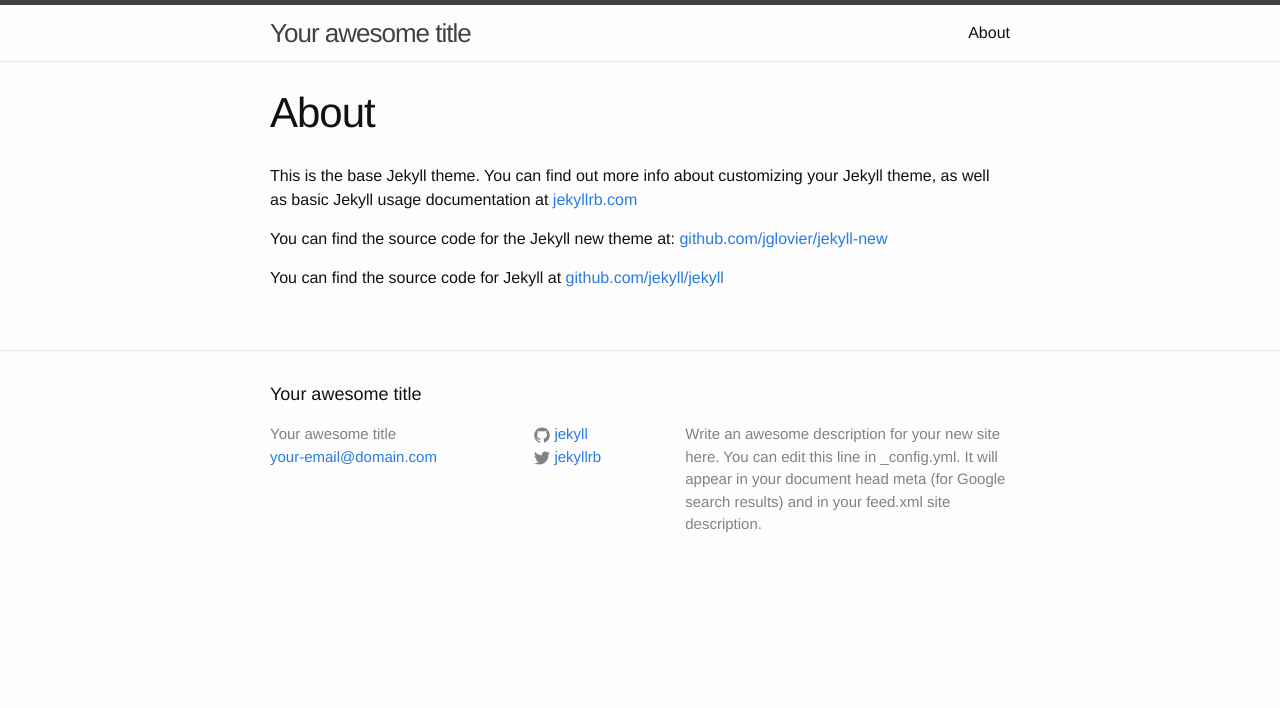
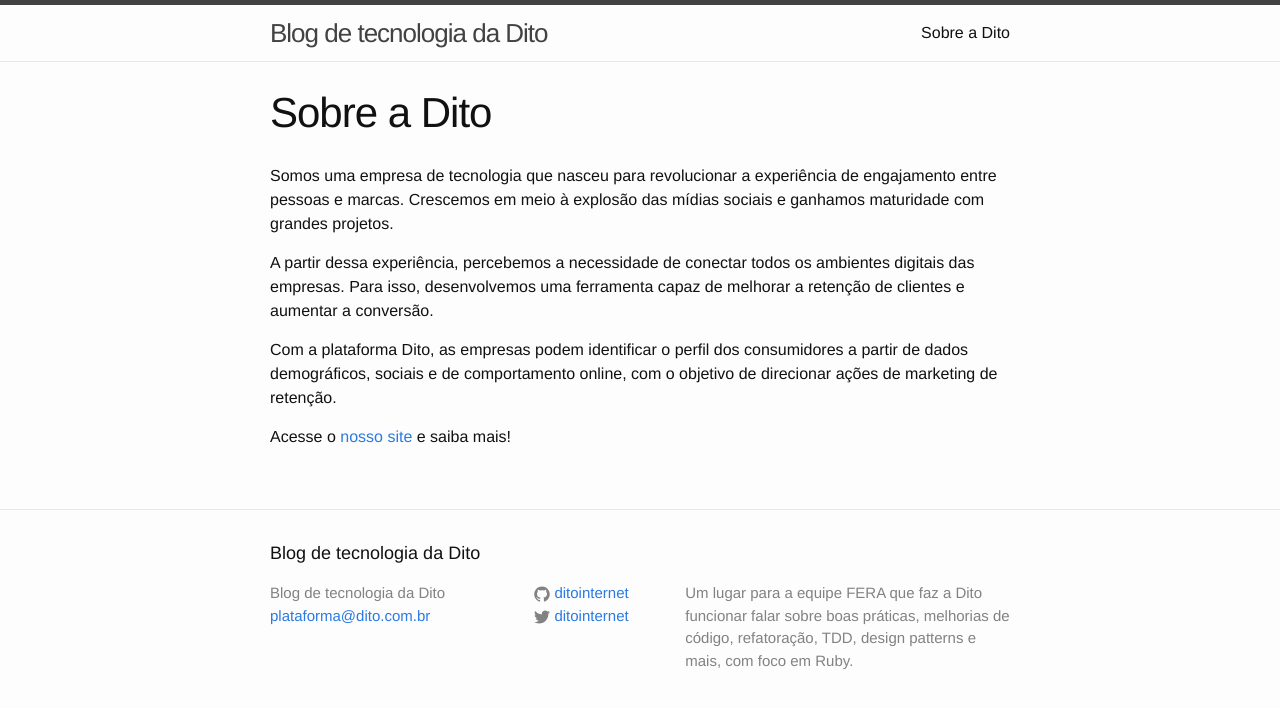
Before and after one commit to ditointernet/blog-feras-legacy, a Jekyll site: the page built from about.md, in a window 1280 px wide. Shown: the top 708 px of the page. Built offline with Jekyll 4.4.1, drawn with Linux system fonts in a browser that asks for light colours.

Commit message:
Updates the about page
Also updates the configuration

```diff
--- a/_config.yml
+++ b/_config.yml
@@ -1,14 +1,18 @@
 # Site settings
-title: Your awesome title
-email: your-email@domain.com
+title: Blog de tecnologia da Dito
+email: plataforma@dito.com.br
 description: > # this means to ignore newlines until "baseurl:"
-  Write an awesome description for your new site here. You can edit this
-  line in _config.yml. It will appear in your document head meta (for
-  Google search results) and in your feed.xml site description.
+  Um lugar para a equipe FERA que faz a Dito funcionar falar sobre boas
+  práticas, melhorias de código, refatoração, TDD, design patterns e mais, com
+  foco em Ruby.
 baseurl: "" # the subpath of your site, e.g. /blog/
-url: "http://yourdomain.com" # the base hostname & protocol for your site
-twitter_username: jekyllrb
-github_username:  jekyll
+url: "http://tecnologia.dito.com.br" # the base hostname & protocol for your site
+twitter_username: ditointernet
+github_username:  ditointernet
 
 # Build settings
 markdown: kramdown
+
+# Custom configuration
+timezone: America/Sao_Paulo
+permalink: /posts/:title/
--- a/about.md
+++ b/about.md
@@ -1,11 +1,15 @@
 ---
 layout: page
-title: About
-permalink: /about/
+title: Sobre a Dito
+permalink: /sobre-a-dito/
 ---
 
-This is the base Jekyll theme. You can find out more info about customizing your Jekyll theme, as well as basic Jekyll usage documentation at [jekyllrb.com](http://jekyllrb.com/)
+Somos uma empresa de tecnologia que nasceu para revolucionar a experiência de engajamento entre pessoas e marcas. Crescemos em meio à explosão das mídias sociais e ganhamos maturidade com grandes projetos.
 
-You can find the source code for the Jekyll new theme at: [github.com/jglovier/jekyll-new](https://github.com/jglovier/jekyll-new)
 
-You can find the source code for Jekyll at [github.com/jekyll/jekyll](https://github.com/jekyll/jekyll)
+A partir dessa experiência, percebemos a necessidade de conectar todos os ambientes digitais das empresas. Para isso, desenvolvemos uma ferramenta capaz de melhorar a retenção de clientes e aumentar a conversão.
+
+
+Com a plataforma Dito, as empresas podem identificar o perfil dos consumidores a partir de dados demográficos, sociais e de comportamento online, com o objetivo de direcionar ações de marketing de retenção.
+
+Acesse o [nosso site](http://dito.com.br) e saiba mais!
```
